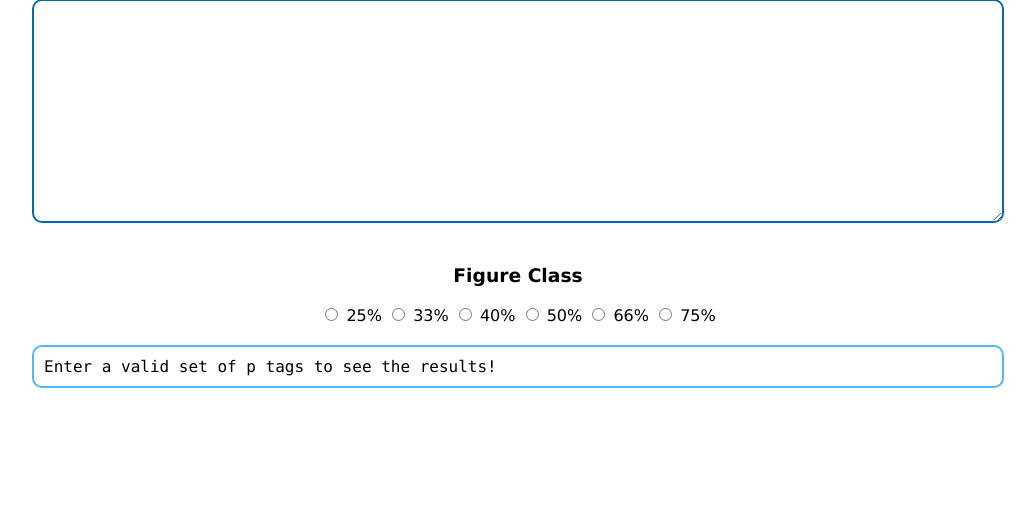
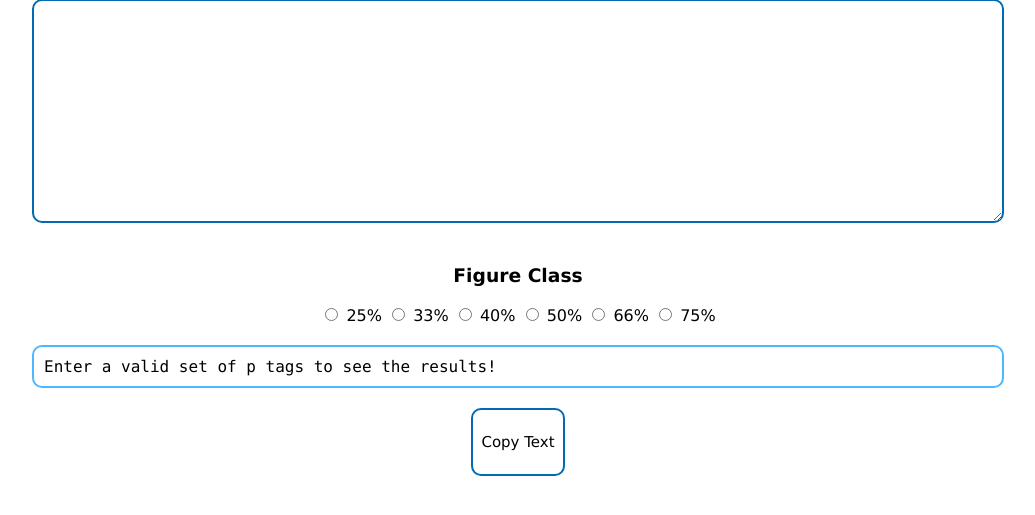
Before and after one commit to ewanmiles/CV, a PHP site: page /figures/index.html in a window 1280 px wide. Shown: the part 177-692 px from the top of the page, without its empty margins (122-1157 px from the left). Run offline with PHP 8.4, Linux system fonts and the light colour scheme.

Commit message:
- Copy button added to figure generator

```diff
--- a/ewanmiles.com/figures/index.html
+++ b/ewanmiles.com/figures/index.html
@@ -32,5 +32,9 @@
         <div id="output">
             Enter a valid set of p tags to see the results!
         </div>
+
+        <button class="copy" onclick="copyToClipboard()">
+            <p>Copy Text</p>
+        </button>
     </body>
 </html>
--- a/ewanmiles.com/figures/script.js
+++ b/ewanmiles.com/figures/script.js
@@ -48,3 +48,8 @@ const generateFigure = input => {
 
     return `<figure class="${FIGURE_CLASS}" ${conditions}>\n<img src="../../Resources/Images/New/${img}.png"/>\n<figcaption>${caption}</figcaption>\n</figure>`
 };
+
+const copyToClipboard = () => {
+    var copyText = document.getElementById('output');
+    navigator.clipboard.writeText(copyText.innerText); //Copy textarea value
+}
--- a/ewanmiles.com/figures/style.css
+++ b/ewanmiles.com/figures/style.css
@@ -5,6 +5,8 @@ body {
 
 textarea {
     text-align: left;
+    font-family: 'Lucida Console';
+    font-size: 15px;
     width: 75%;
     height: 200px;
     margin: 20px auto;
@@ -22,3 +24,17 @@ textarea {
     border-radius: 10px;
     padding: 10px;
 }
+
+button.copy {
+    padding: 8px;
+    border: solid 2px #006bb3;
+    font-size: 15px;
+    font-family: 'Lucida Sans';
+    border-radius: 10px;
+    background: transparent;
+    transition: 0.1s;
+}
+
+button.copy:active {
+    background: rgba(0,0,0,0.1);
+}
```
